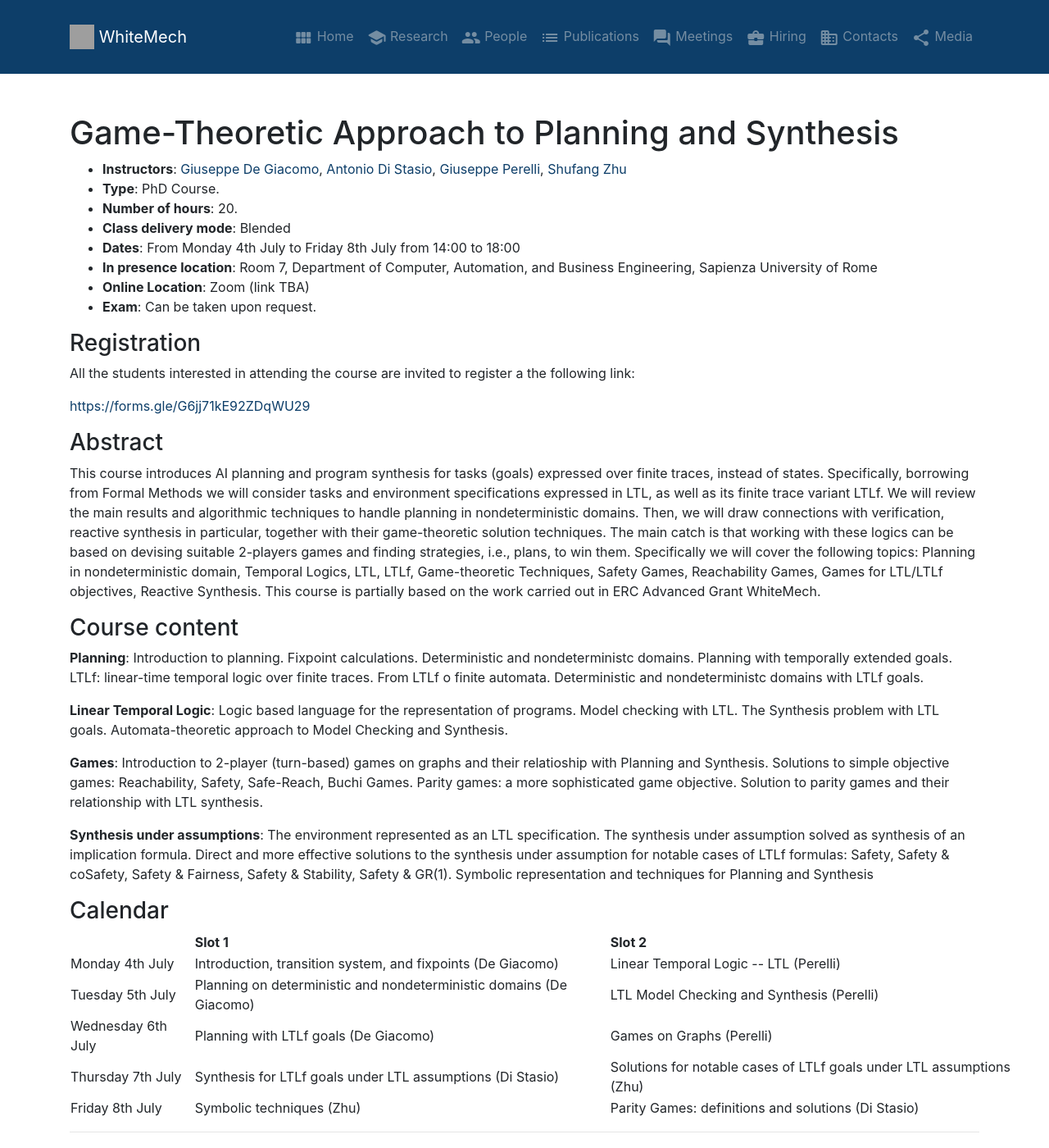
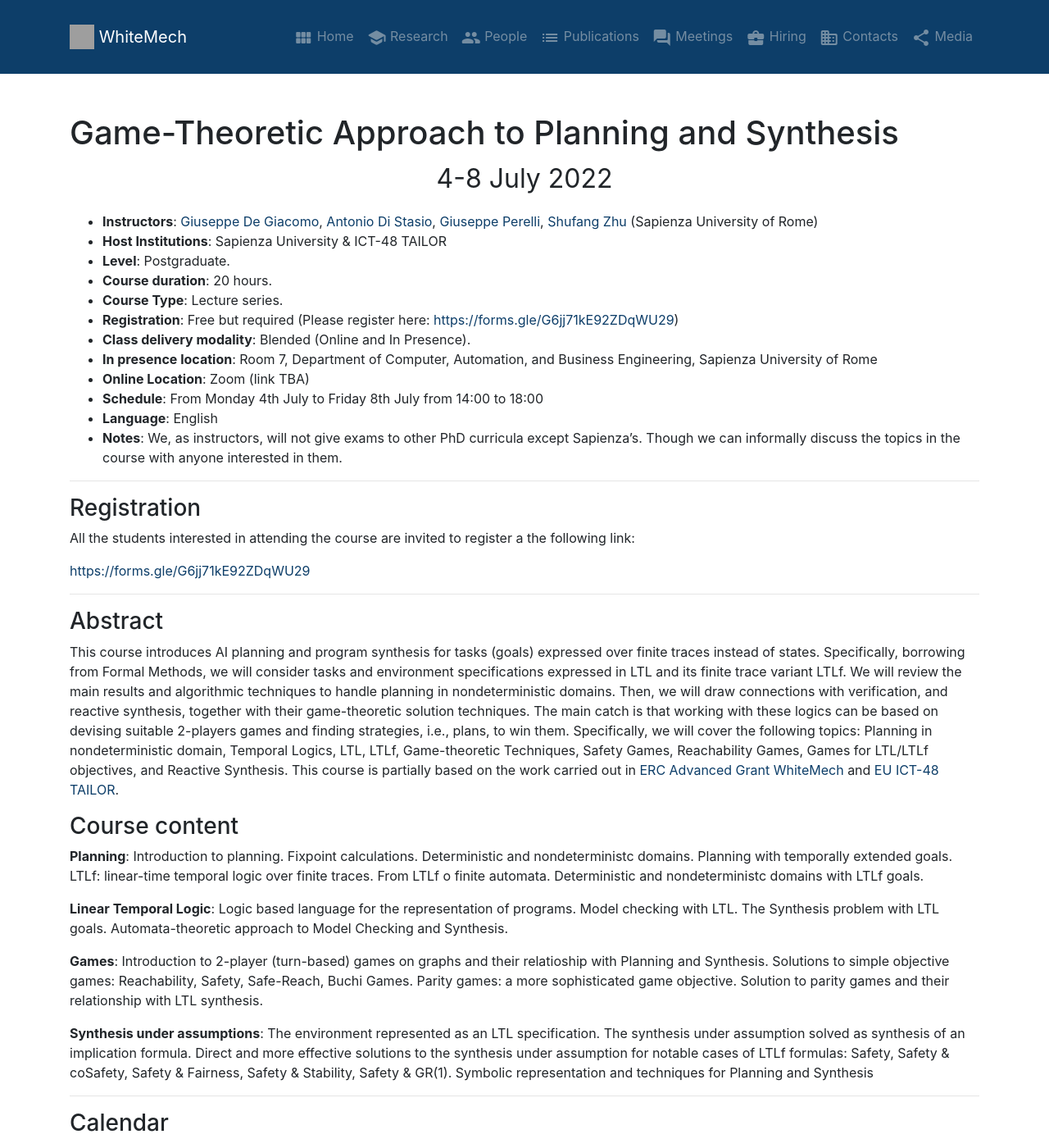
Before and after one commit to whitemech/whitemech.github.io, a Jekyll site: the page built from _pages/courses.md, in a window 1280 px wide and 1400 px high. Shown: the whole window at 82% size. Built offline with Jekyll 4.4.1, drawn with Linux system fonts in a browser that asks for light colours.

Commit message:
Adding details + TAILOR partnership

```diff
--- a/_pages/courses.md
+++ b/_pages/courses.md
@@ -10,46 +10,49 @@
 
 # Game-Theoretic Approach to Planning and Synthesis
 
-- **Instructors**: [Giuseppe De Giacomo](https://www.dis.uniroma1.it/degiacom/), [Antonio Di Stasio](https://www.dis.uniroma1.it/users/antonio_di-stasio), [Giuseppe Perelli](https://giuseppeperelli.github.io/), [Shufang Zhu](https://shufang-zhu.github.io/)
-- **Type**: PhD Course.
-- **Number of hours**: 20.
-- **Class delivery mode**: Blended
-- **Dates**: From Monday 4th July to Friday 8th July from 14:00 to 18:00
+<p align="center" style="font-size:200%" > 4-8 July 2022 </p>
+
+- **Instructors**: [Giuseppe De Giacomo](https://www.dis.uniroma1.it/degiacom/), [Antonio Di Stasio](https://www.dis.uniroma1.it/users/antonio_di-stasio), [Giuseppe Perelli](https://giuseppeperelli.github.io/), [Shufang Zhu](https://shufang-zhu.github.io/) (Sapienza University of Rome)
+- **Host Institutions**: Sapienza University & ICT-48 TAILOR
+- **Level**: Postgraduate.
+- **Course duration**: 20 hours.
+- **Course Type**: Lecture series.
+- **Registration**: Free but required (Please register here: [https://forms.gle/G6jj71kE92ZDqWU29](https://forms.gle/G6jj71kE92ZDqWU29))
+- **Class delivery modality**: Blended (Online and In Presence).
 - **In presence location**: Room 7, Department of Computer, Automation, and Business Engineering, Sapienza University of Rome
 - **Online Location**: Zoom (link TBA)
-- **Exam**: Can be taken upon request.
+- **Schedule**: From Monday 4th July to Friday 8th July from 14:00 to 18:00
+- **Language**: English
+- **Notes**: We, as instructors, will not give exams to other PhD curricula except Sapienza’s. Though we can informally discuss the topics in the course with anyone interested in them.
 
-<!-- - **Registration**: [Here](https://forms.gle/G6jj71kE92ZDqWU29) -->
+-----
 
 ### Registration
 All the students interested in attending the course are invited to register a the following link:
 
 [https://forms.gle/G6jj71kE92ZDqWU29](https://forms.gle/G6jj71kE92ZDqWU29)
 
+-----
+
 ### Abstract
 
-This course introduces AI planning and program synthesis for tasks (goals) expressed over finite traces, instead of states. Specifically, borrowing from Formal Methods we will consider tasks and environment specifications expressed in LTL, as well as its finite trace variant LTLf.  We will review the main results and algorithmic techniques to handle planning in nondeterministic domains. Then, we will draw connections with verification, reactive synthesis in particular, together with their game-theoretic solution techniques. The main catch is that working with these logics can be based on devising suitable 2-players games and finding strategies, i.e., plans, to win them.
-Specifically we will cover the following topics: Planning in nondeterministic domain, Temporal Logics, LTL, LTLf, Game-theoretic Techniques, Safety Games, Reachability Games, Games for LTL/LTLf objectives, Reactive Synthesis. This course is partially based on the work carried out in ERC Advanced Grant WhiteMech.
+This course introduces AI planning and program synthesis for tasks (goals) expressed over finite traces instead of states. Specifically, borrowing from Formal Methods, we will consider tasks and environment specifications expressed in LTL and its finite trace variant LTLf. We will review the main results and algorithmic techniques to handle planning in nondeterministic domains. Then, we will draw connections with verification, and reactive synthesis, together with their game-theoretic solution techniques. The main catch is that working with these logics can be based on devising suitable 2-players games and finding strategies, i.e., plans, to win them. Specifically, we will cover the following topics: Planning in nondeterministic domain, Temporal Logics, LTL, LTLf, Game-theoretic Techniques, Safety Games, Reachability Games, Games for LTL/LTLf objectives, and Reactive Synthesis. This course is partially based on the work carried out in [ERC Advanced Grant WhiteMech](https://whitemech.github.io) and [EU ICT-48 TAILOR](https://tailor-network.eu).
 
 ### Course content
 
-<!-- ###### Planning -->
 <b>Planning</b>:
 Introduction to planning. Fixpoint calculations. Deterministic and nondeterministc domains. Planning with temporally extended goals. LTLf: linear-time temporal logic over finite traces. From LTLf o finite automata. Deterministic and nondeterministc domains with LTLf goals.
 
-<!-- ###### Synthesis -->
 <b>Linear Temporal Logic</b>: Logic based language for the representation of programs. Model checking with LTL. The Synthesis problem with LTL goals. Automata-theoretic approach to Model Checking and Synthesis.
 
-<!-- ###### Games -->
 <b>Games</b>:
 Introduction to 2-player (turn-based) games on graphs and their relatioship with Planning and Synthesis. Solutions to simple objective games: Reachability, Safety, Safe-Reach, Buchi Games.
 Parity games: a more sophisticated game objective. Solution to parity games and their relationship with LTL synthesis.
 
-<!-- ###### Synthesis under assumptions -->
 <b>Synthesis under assumptions</b>:
 The environment represented as an LTL specification. The synthesis under assumption solved as synthesis of an implication formula. Direct and more effective solutions to the synthesis under assumption for notable cases of LTLf formulas: Safety, Safety & coSafety, Safety & Fairness, Safety & Stability, Safety & GR(1). Symbolic representation and techniques for Planning and Synthesis
 
-
+-----
 
 ### Calendar
 
@@ -92,13 +95,7 @@
 </table>
 
 
-<!--|                       | Slot 1                                                      | Slot 2 |
-| ----------------------| ---------------                                             | --------------- |
-| Monday 4th July       | Introduction to Planning (De Giacomo)                       | Introduction to LTL Synthesis (Perelli) |
-| Tuesday 5th July      | LTLf goals (De Giacomo)                                     | Games on Graphs (Perelli |
-| Wednesday 6th July    | Synthesis for LTLf goals under LTL assumptions (Di Stasio)  | Solutions for notable cases of LTLf goals under LTL assumptions (Zhu) |
-| Thursday 7th July     | Parity Games: definitions and solutions (Di Stasio/Perelli) | Mandatory Stop Actions (Zhu) |
-| Friday 8th July       | Symbolic techniques - basics (Di Stasio/Zhu                 | Symbolic techniques for synthesis (Di Stasio/Zhu) |-->
+-----
 
-
------
+[<img src="static/images/logopic/logo-whitemech.svg" style="float:left" width="50%" alt="WhiteMech Logo">](https://whitemech.github.io)
+[<img src="static/images/logopic/TAILOR-logo.jpg" style="float:right" width="50%" alt="TAILOR Logo">](https://tailor-network.eu)
```
Also changed, not shown: static/images/logopic/TAILOR-logo.jpg (added).
